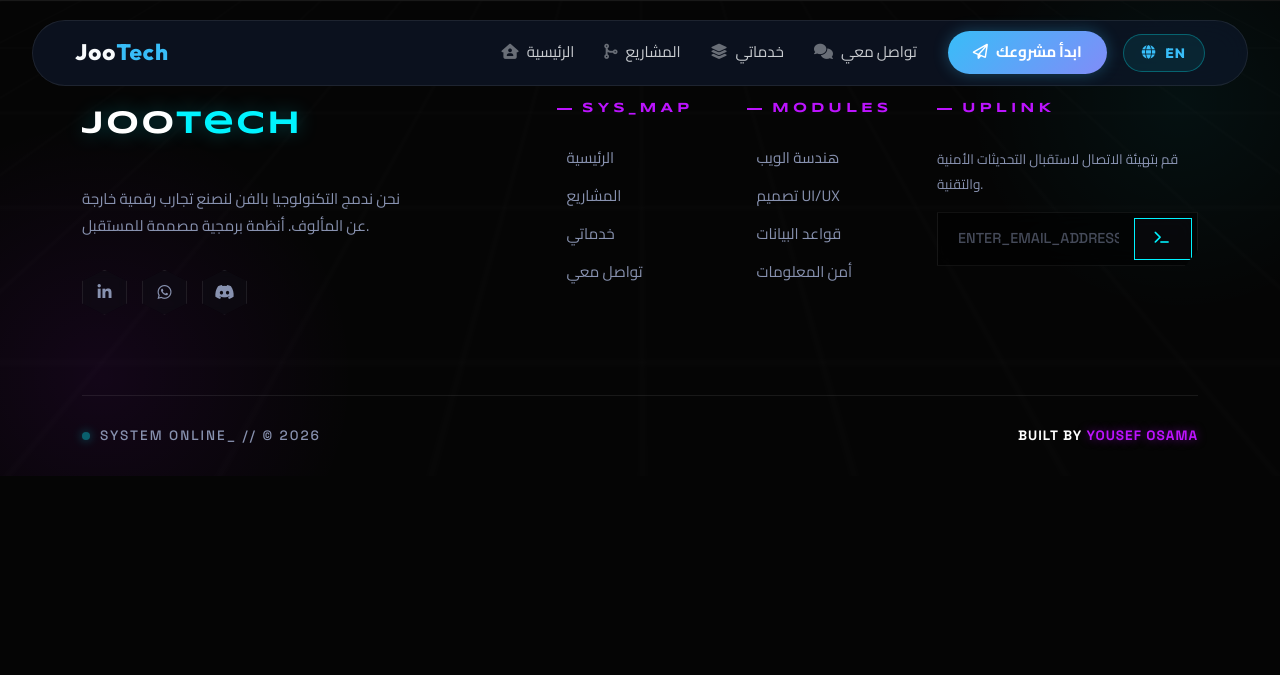
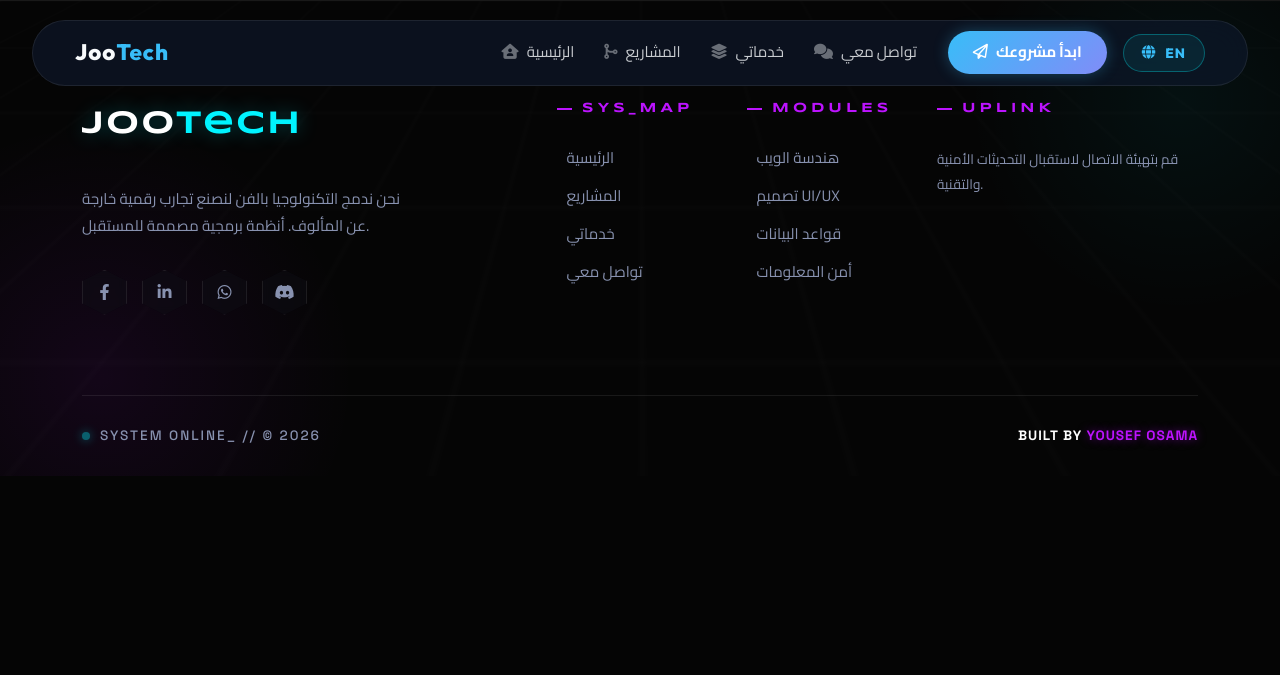
Before and after one commit to youseff11/YOUSEFPRO, a Django app: template templates/base.html in a window 1280 px wide. Shown: the top 675 px of the page. Run offline with Django 5.2, Linux system fonts and the light colour scheme; the template is opened without the code that fills it, so the values that code supplies are empty; some web fonts are replaced.

```diff
--- a/templates/footer.html
+++ b/templates/footer.html
@@ -282,6 +282,7 @@
                 <p class="footer-desc mt-3" data-ar="نحن ندمج التكنولوجيا بالفن لنصنع تجارب رقمية خارجة عن المألوف. أنظمة برمجية مصممة للمستقبل." data-en="We merge technology with art to create extraordinary digital experiences. Software systems designed for the future.">نحن ندمج التكنولوجيا بالفن لنصنع تجارب رقمية خارجة عن المألوف. أنظمة برمجية مصممة للمستقبل.</p>
 
                 <div class="social-wrapper">
+                    <a href="https://www.facebook.com/profile.php?id=61590713064171" class="social-hex"><i class="fab fa-facebook-f"></i></a>
                     <a href="https://www.linkedin.com/in/yousef-osama-b92b312ab?utm_source=share_via&utm_content=profile&utm_medium=member_android" class="social-hex"><i class="fab fa-linkedin-in"></i></a>
                     <a href="https://wa.me/201143890607" class="social-hex"><i class="fab fa-whatsapp"></i></a>
                     <a href="https://discord.com/users/1youseff_" class="social-hex"><i class="fab fa-discord"></i></a>
@@ -314,12 +315,12 @@
                 <h5 class="footer-title">UPLINK</h5>
                 <p class="footer-desc mb-3" style="font-size: 0.85rem;" data-ar="قم بتهيئة الاتصال لاستقبال التحديثات الأمنية والتقنية." data-en="Set up connection to receive security and tech updates.">قم بتهيئة الاتصال لاستقبال التحديثات الأمنية والتقنية.</p>
 
-                <div class="cyber-input-group">
+                <!-- <div class="cyber-input-group">
                     <input type="text" class="cyber-input" placeholder="ENTER_EMAIL_ADDRESS...">
                     <button class="cyber-btn">
                         <i class="fas fa-terminal"></i>
                     </button>
-                </div>
+                </div> -->
             </div>
         </div>
 
```
